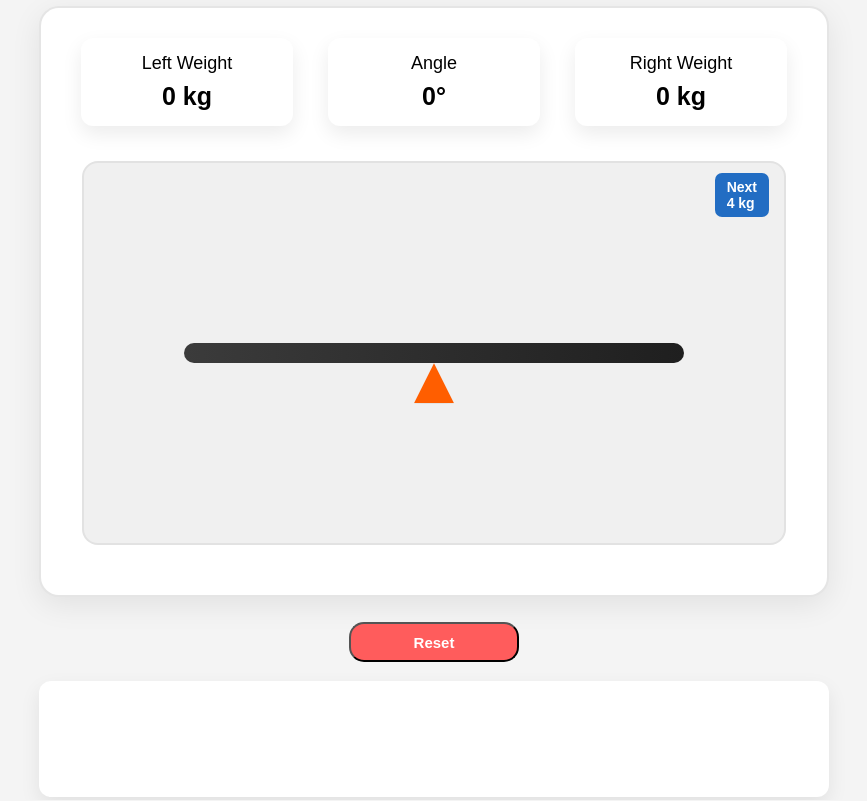
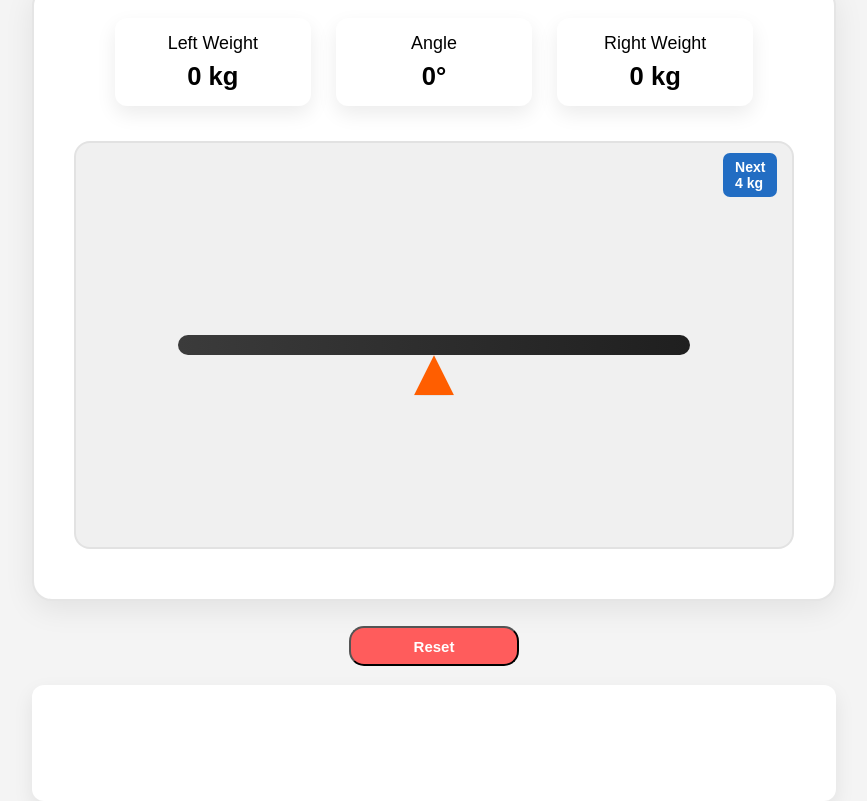
Before and after one commit to erdemyagsagan/metinerdem-yagsagan-seesaw, a plain HTML site: page index.html in a window 1280 px wide. Shown: the whole page, without its empty margins (206-1073 px from the left). Drawn offline with Linux system fonts and the light colour scheme.

Commit message:
resizing

```diff
--- a/style.css
+++ b/style.css
@@ -18,11 +18,12 @@ body {
 }
 
 .title {
-  font-size: 32px;
+  font-size: 2.5vw;
+  margin-bottom: 5vw;
   font-weight: 700;
   letter-spacing: 1px;
   color: #333;
-  margin-bottom: 80px;
+
 }
 
 .seesaw-frame {
@@ -40,7 +41,7 @@ body {
 .info {
   display: flex;
   flex-direction: row;
-  gap: 35px;
+  gap: 2vw;
   margin-bottom: 15px;
 }
 
@@ -49,7 +50,7 @@ body {
   padding: 15px 21px;
   border-radius: 12px;
   box-shadow: 0 8px 20px rgba(0, 0, 0, 0.08);
-  min-width: 170px;
+  min-width: 12vw;
   text-align: center;
   transition:
     transform 0.2s ease,
@@ -64,18 +65,18 @@ body {
 .label {
   display: block;
   margin-bottom: 8px;
-  font-size: 18px;
+  font-size: 1.4vw;
 }
 
 .value {
   font-weight: bold;
-  font-size: 25px;
+  font-size: 2vw;
 }
 
 .seesaw-cover {
   background: #f0f0f0;
   border-radius: 16px;
-  padding: 180px 100px;
+  padding: 15vw 8vw;
   border: 2px solid rgba(0, 0, 0, 0.06);
   position: relative;
 }
@@ -94,7 +95,7 @@ body {
 }
 
 .plank {
-  width: 500px;
+  width: 40vw;
   height: 20px;
   background: linear-gradient(to right, #3b3b3b, #1f1f1f);
   border-radius: 6px;
```
